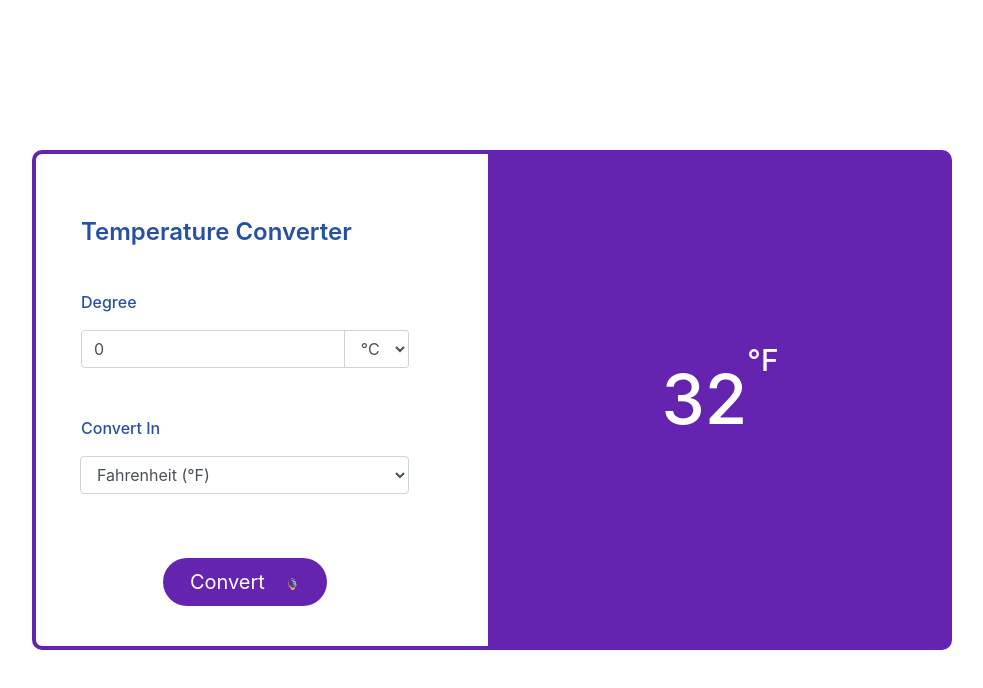
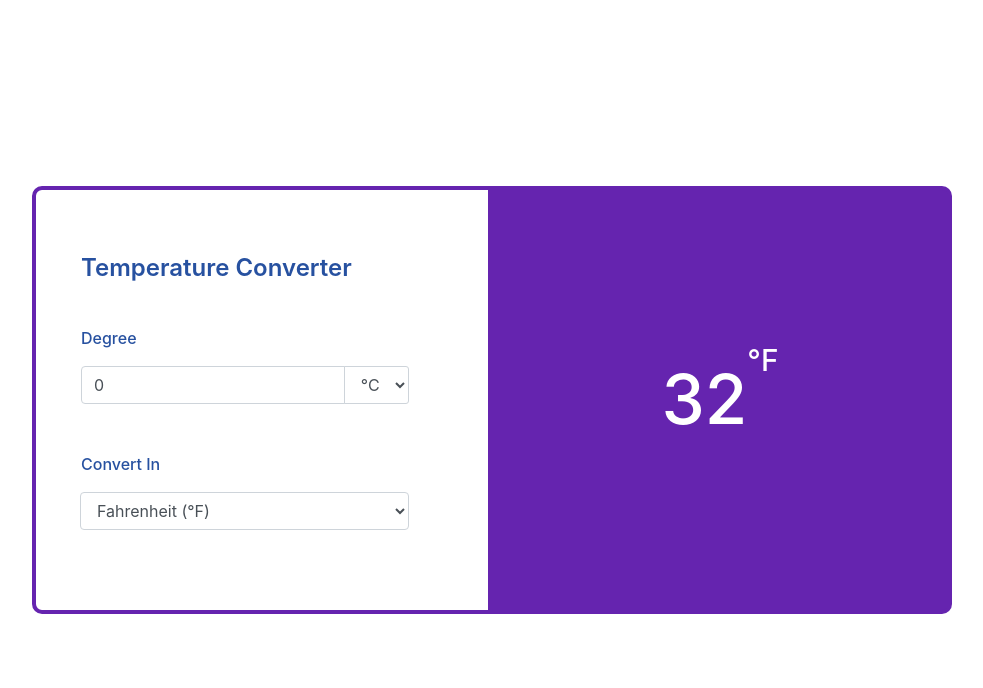
Before and after one commit to Ismail1500/temperature_converter, a plain HTML site: page index.html in a window 1280 px wide. Shown: the whole page, without its empty margins (148-1131 px from the left). Drawn offline with nearby package versions, Linux system fonts and the light colour scheme.

Commit message:
Update index.html

```diff
--- a/index.html
+++ b/index.html
@@ -62,20 +62,7 @@
                                                 </select>
                                             </div>
                                         </div>
-                                        <button type="submit" class="convertBtn
-                                            btn btn-lg
-                                            col-12 col-md-6
-                                            offset-md-3
-                                            mt-4
-                                            rounded-pill
-                                            d-flex
-                                            justify-content-center
-                                            align-items-center
-                                            text-white">
-                                            Convert&emsp;<img
-                                                src="page logo.png"
-                                                class="mt-1" width="15px"
-                                                height="15px" />
+
                                         </button>
                                     </div>
                                 </div>
```
